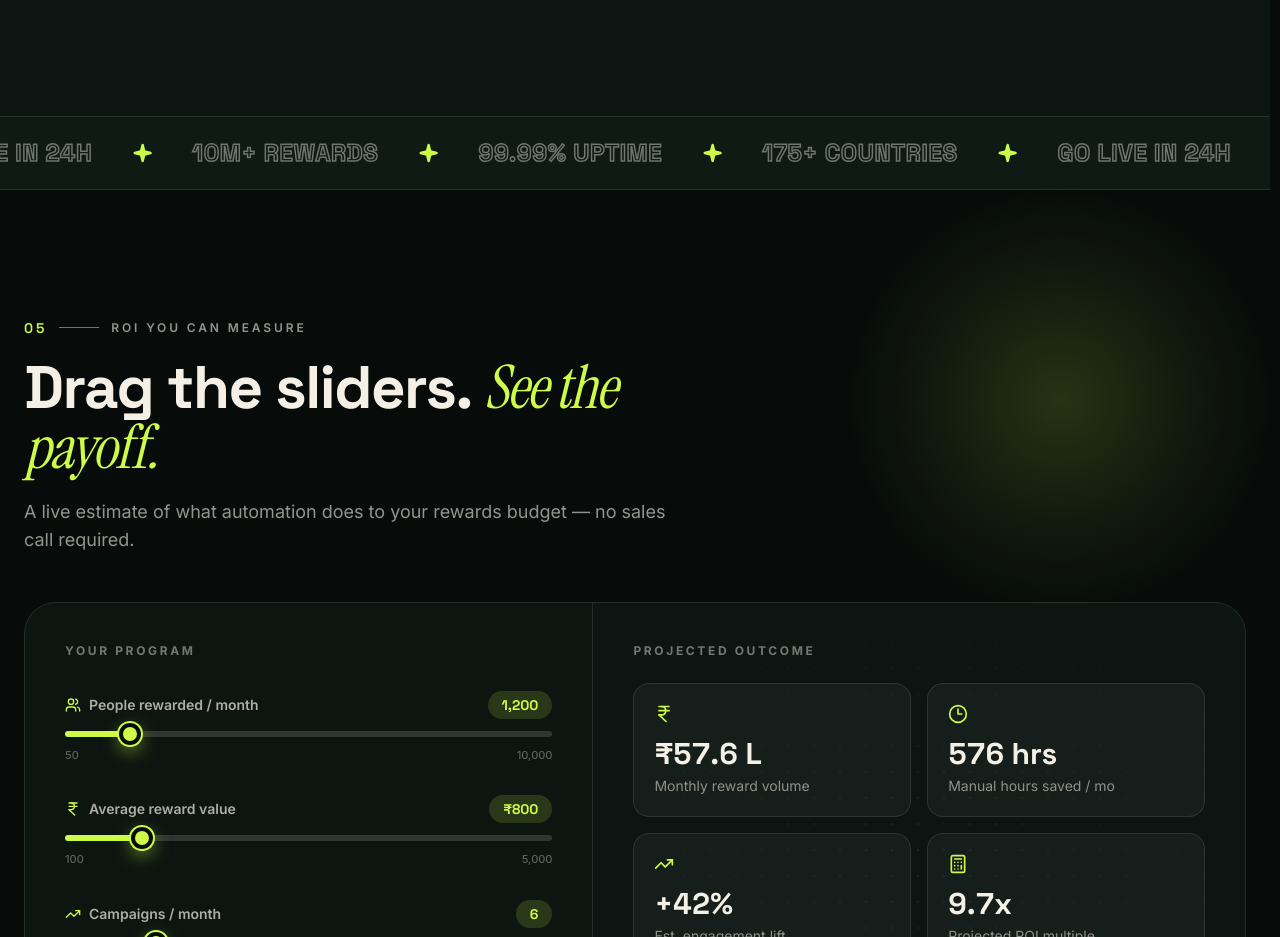
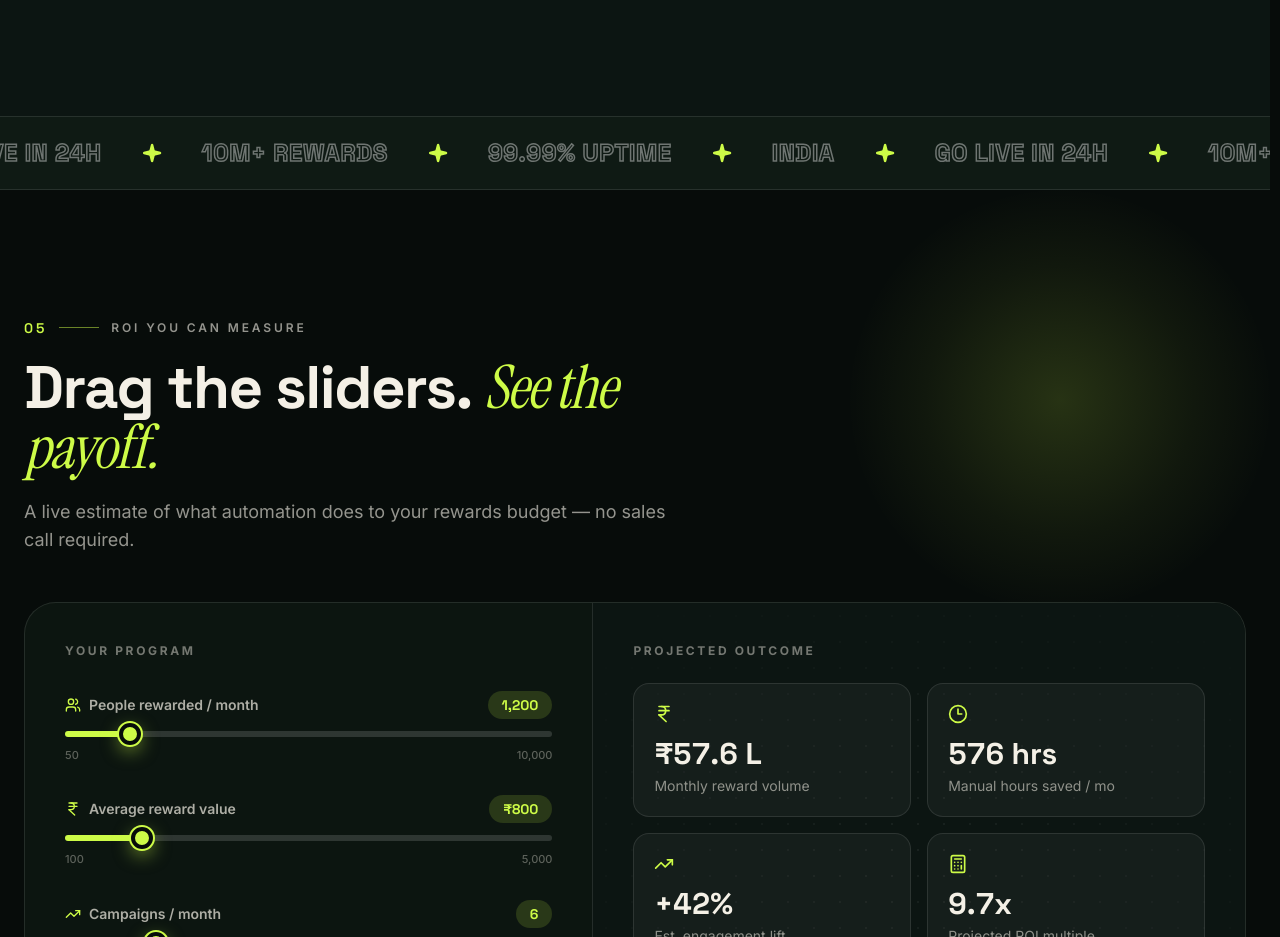
Before and after one commit to anshulmalik1008/budgetree-revamp, a Next.js app: page / in a window 1280 px wide. Shown: the part 7140-8077 px from the top of the page. Built offline with nearby package versions, Linux system fonts and the light colour scheme.

Commit message:
Update page.tsx

```diff
--- a/src/app/page.tsx
+++ b/src/app/page.tsx
@@ -60,7 +60,7 @@ export default function Home() {
               "Go live in 24h",
               "10M+ rewards",
               "99.99% uptime",
-              "175+ countries",
+              "India",
             ]}
           />
           <Calculator />
```
